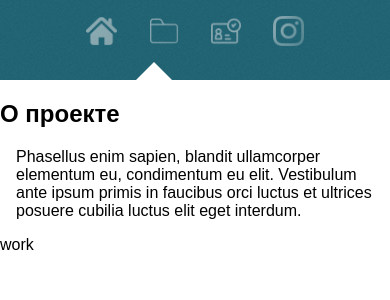
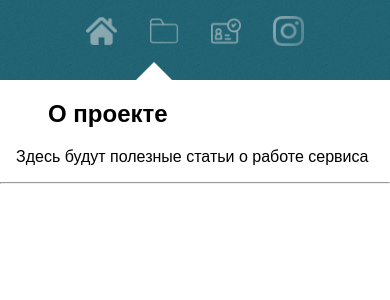
Before and after one commit to Milanovru/Weather-bot, a Vue app in the folder frontend/web-app/: page /work in a window 390 px wide. Shown: the top 300 px of the page. Built offline with nearby package versions, Linux system fonts and the light colour scheme.

Commit message:
изменен шаблон Work

```diff
--- a/frontend/web-app/src/main.less
+++ b/frontend/web-app/src/main.less
@@ -81,6 +81,13 @@
         p {
             font-size: 18px;
             margin-left: 2rem;
+        }
+    }
+
+    .workpage {
+
+        h2 {
+            margin-left: 3rem;
         }
     }
 
--- a/frontend/web-app/src/views/Work.vue
+++ b/frontend/web-app/src/views/Work.vue
@@ -1,16 +1,13 @@
 <template>
   <div id="work">
     <div class="triangle wpage"></div>
-    <article>
-        <h2>О проекте</h2>
-    <p>
-        Phasellus enim sapien, blandit ullamcorper elementum eu, condimentum eu elit.
-        Vestibulum ante ipsum primis in faucibus orci luctus et ultrices posuere cubilia
-        luctus elit eget interdum.
-    </p>
+    <article class="workpage">
+      <h2>О проекте</h2>
+      <p>Здесь будут полезные статьи о работе сервиса</p>
+      <hr>
     </article>
     <section>
-        <div class="row">work</div>
+
     </section>
   </div>
 </template>
```
